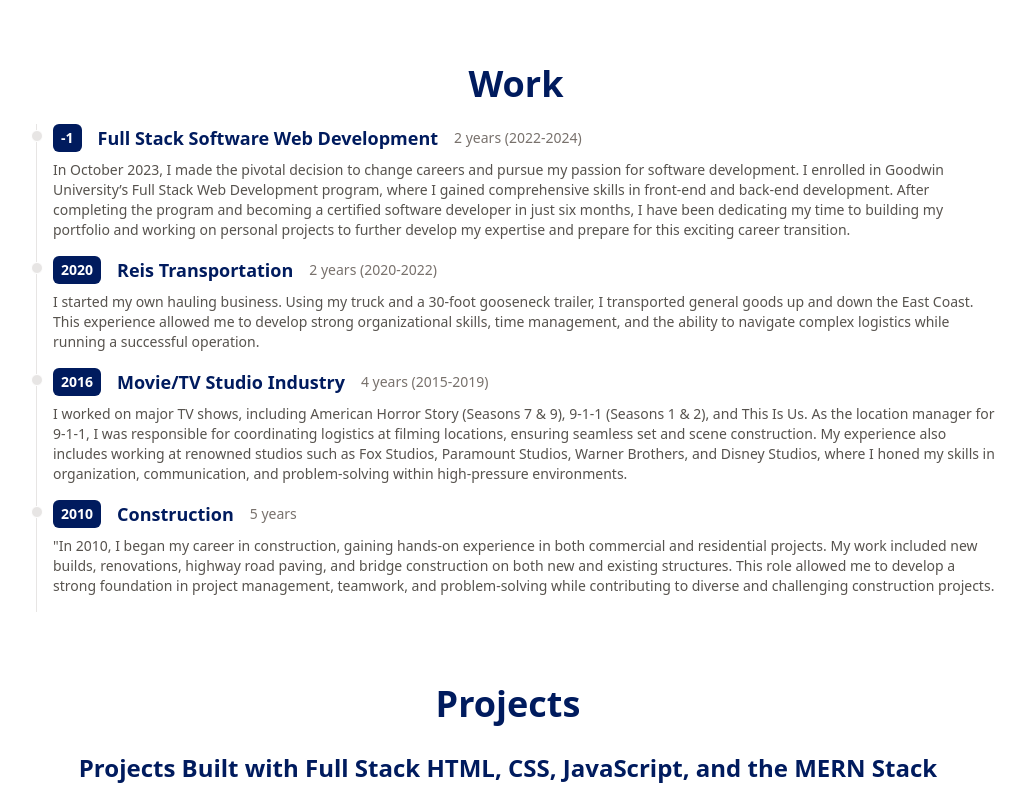
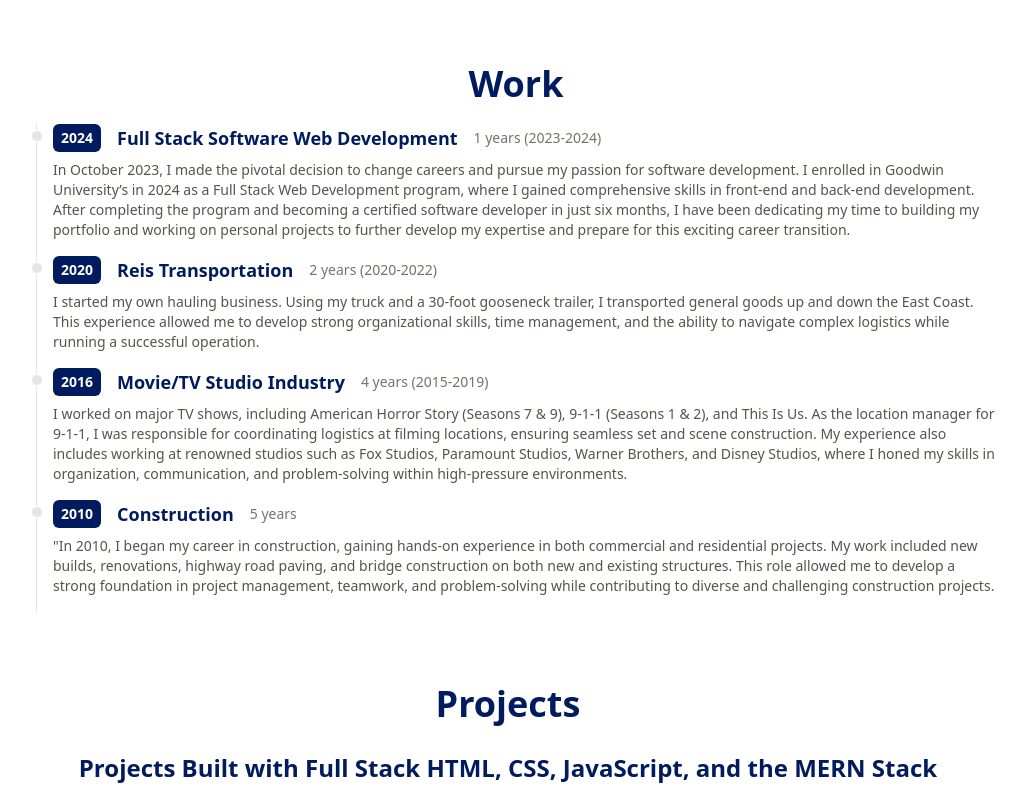
Before and after one commit to JoeR0814/myportfolio, a React (Vite) app: page /Page/PortfolioPage in a window 1280 px wide. Shown: the part 1460-2249 px from the top of the page, without its empty margins (164-1190 px from the left). Built offline with nearby package versions, Linux system fonts and the light colour scheme.

Commit message:
fix some grammer

```diff
--- a/src/Components/PortProjects.jsx
+++ b/src/Components/PortProjects.jsx
@@ -67,7 +67,7 @@ const PortProjects = () => {
 				Projects Built with Full Stack HTML, CSS, JavaScript, and the MERN Stack Additional Projects
 				Using Vite.js & Tailwind CSS
 			</p>
-			<div id='projects' className='max-w-[1040px] m-auto md:pl-20 py-10'>
+			{/* <div id='projects' className='max-w-[1040px] m-auto md:pl-20 py-10'>
 				<p className='text-sm sm:text-base pb-3'>
 					<b>Indianapolis Volunteer Project Web Application</b> | Capstone group project to provide
 					a way for locals in Indianapolis to sponsor a bus stop to look after and clean it.
@@ -104,8 +104,8 @@ const PortProjects = () => {
 					grocery section. Users can easily save, edit, and delete tasks as needed, ensuring
 					efficient task management and completion. Highlight skills: Git | Vite | Tailwind CSS |
 					JavaScript | CI/CD
-				</p>
-			</div>
+				</p> */}
+
 			<div className='grid grid-cols-1 sm:grid-cols-2 gap-4 sm:gap-12'>
 				{projects.map((project, index) => (
 					<PortProjectItem
--- a/src/Components/PortWork.jsx
+++ b/src/Components/PortWork.jsx
@@ -2,11 +2,11 @@ import PortWorkItem from './PortWorkItem';
 
 const data = [
 	{
-		year: 2023 - 2024,
+		year: 2024,
 		title: 'Full Stack Software Web Development',
-		duration: '2 years (2022-2024)',
+		duration: '1 years (2023-2024)',
 		details:
-			'In October 2023, I made the pivotal decision to change careers and pursue my passion for software development. I enrolled in Goodwin University’s Full Stack Web Development program, where I gained comprehensive skills in front-end and back-end development. After completing the program and becoming a certified software developer in just six months, I have been dedicating my time to building my portfolio and working on personal projects to further develop my expertise and prepare for this exciting career transition.',
+			'In October 2023, I made the pivotal decision to change careers and pursue my passion for software development. I enrolled in Goodwin University’s in 2024 as a Full Stack Web Development program, where I gained comprehensive skills in front-end and back-end development. After completing the program and becoming a certified software developer in just six months, I have been dedicating my time to building my portfolio and working on personal projects to further develop my expertise and prepare for this exciting career transition.',
 	},
 	{
 		year: 2020,
```
